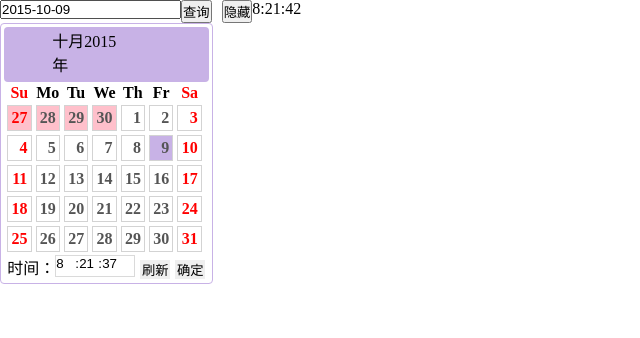
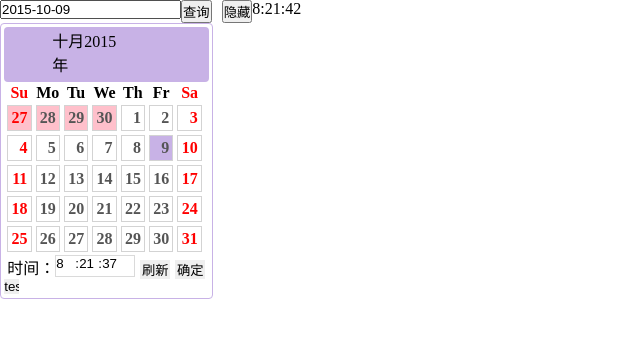
Before and after one commit to yinsang/personal, a plain HTML site: page datePicker/index.html in a window 1280 px wide. Shown: the whole page, without its empty margins (0-640 px from the left). Drawn offline with Linux system fonts and the light colour scheme.

Commit message:
Update index.html

```diff
--- a/datePicker/index.html
+++ b/datePicker/index.html
@@ -112,6 +112,7 @@
 				</div>
 				<input class='reset' type='button' value='刷新' />
 				<input class='submitBtn' type='button' value='确定' />
+				<input class='testBtn1' type='button' value='test' />
 			</div>
 
 			<div>
```
